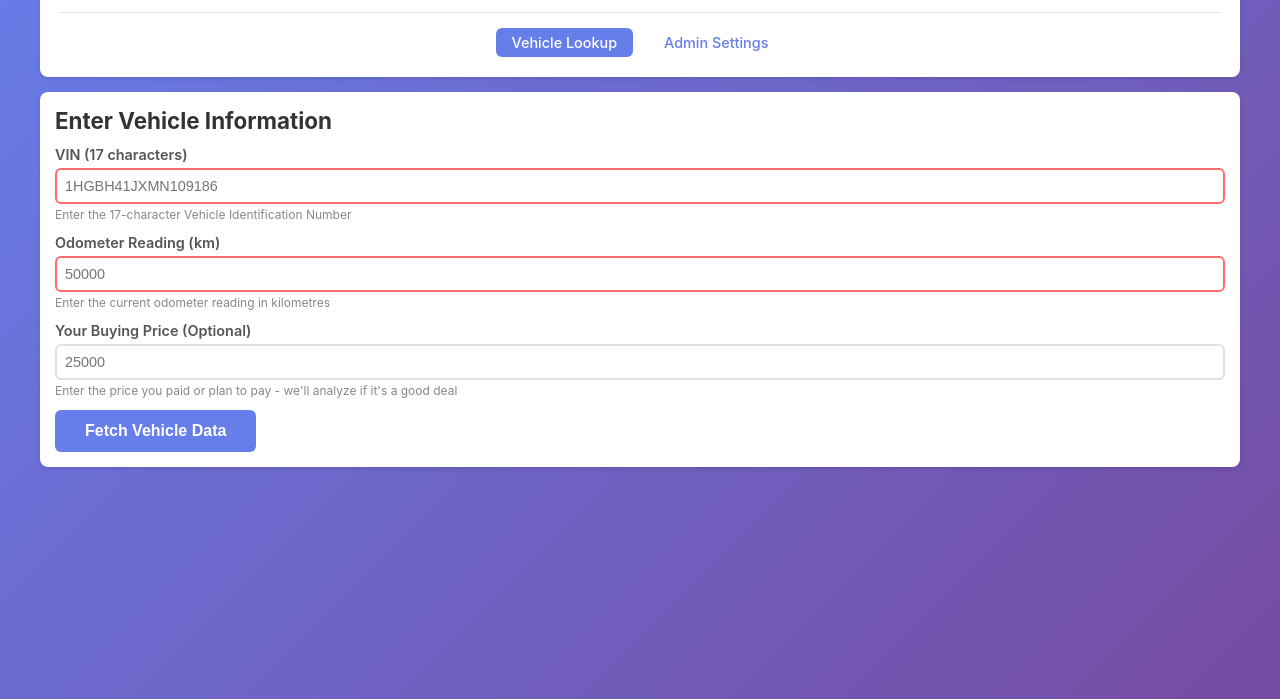
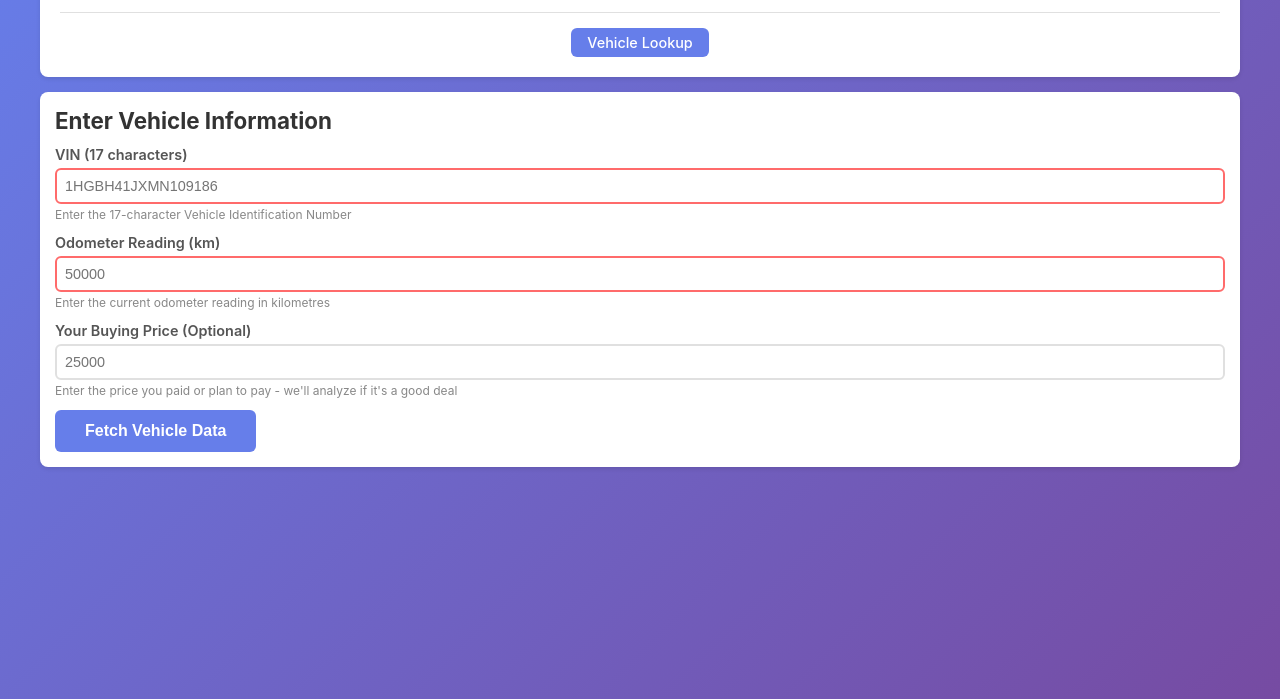
Before and after one commit to ShubhamKumar0786/VIN_DECODER, a plain HTML site: page templates/index.html in a window 1280 px wide. Shown: the part 101-800 px from the top of the page. Drawn offline with Linux system fonts and the light colour scheme.

Commit message:
Comment out Admin Settings link in index.html
Comment out the Admin Settings link in the navigation.

```diff
--- a/templates/index.html
+++ b/templates/index.html
@@ -14,7 +14,7 @@
             <p class="subtitle">Fetch vehicle data by VIN and odometer reading</p>
             <nav>
                 <a href="/" class="active">Vehicle Lookup</a>
-                <a href="/admin">Admin Settings</a>
+                <!-- <a href="/admin">Admin Settings</a> -->
             </nav>
         </header>
 
```
